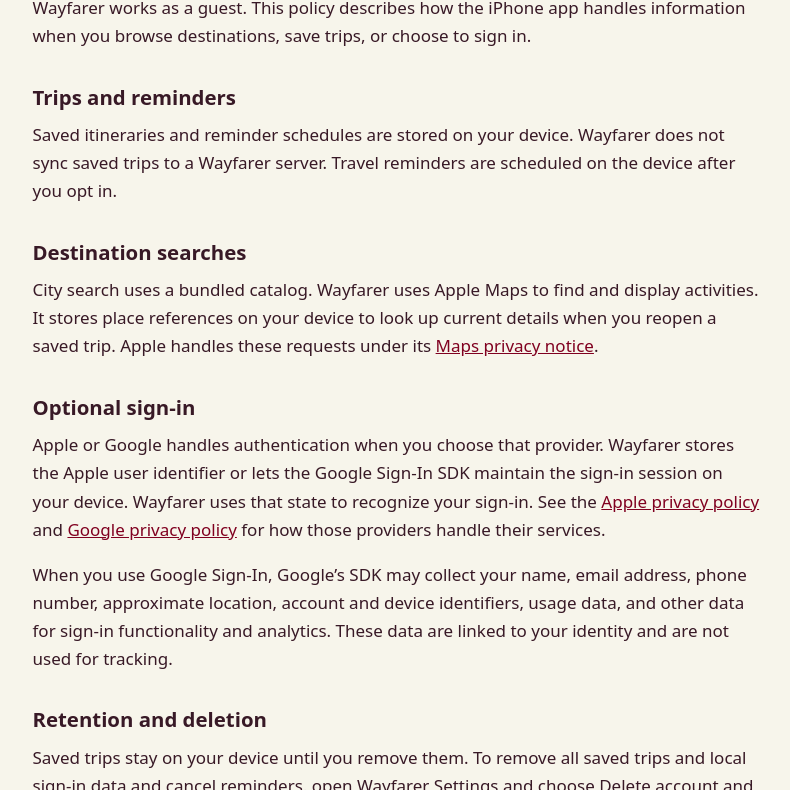
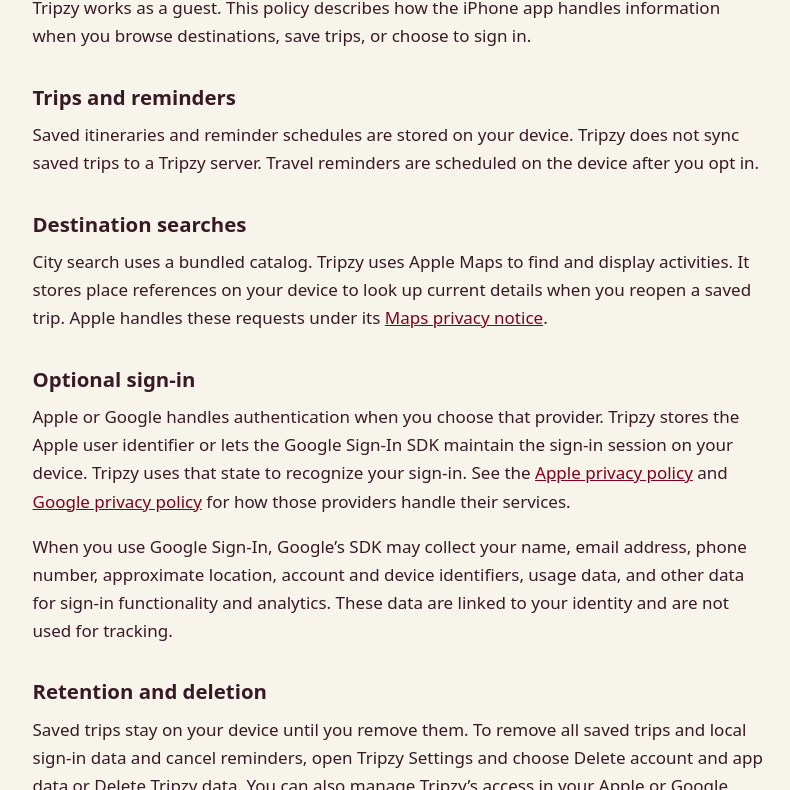
Before and after one commit to Shahzer7/tripoo-support, a plain HTML site: page privacy.html in a window 1280 px wide. Shown: the part 260-1050 px from the top of the page, without its empty margins (242-1032 px from the left). Drawn offline with Linux system fonts and the light colour scheme.

Commit message:
Rename public support and policies to Tripzy

```diff
--- a/privacy.html
+++ b/privacy.html
@@ -1,5 +1,5 @@
 <!doctype html>
-<html lang="en"><head><meta charset="utf-8"><meta name="viewport" content="width=device-width, initial-scale=1"><title>Privacy policy · Wayfarer</title>
+<html lang="en"><head><meta charset="utf-8"><meta name="viewport" content="width=device-width, initial-scale=1"><title>Privacy policy · Tripzy</title>
 <style>
 :root{color-scheme:light; background:#f7f5eb; color:#381926; font:17px/1.65 system-ui,sans-serif}
 body{max-width:43rem;margin:auto;padding:2rem 1.25rem 4rem} header{border-bottom:1px solid #e3d9d6;padding-bottom:1rem}
@@ -7,12 +7,12 @@ body{max-width:43rem;margin:auto;padding:2rem 1.25rem 4rem} header{border-bottom
 nav{display:flex;gap:1rem;flex-wrap:wrap;margin-top:.35rem} a{color:#800020;overflow-wrap:anywhere} a:focus-visible{outline:2px solid #800020;outline-offset:4px}
 h1{font-size:clamp(2.2rem,7vw,3.4rem);line-height:1.1;margin:2.5rem 0 1rem} h2{font-size:1.2rem;margin:1.8rem 0 .25rem} p{margin:.4rem 0 1rem}
 </style></head><body>
-<header><span class="brand">wayfarer</span><nav aria-label="Wayfarer information"><a href="./">Support</a><a href="./privacy.html">Privacy policy</a><a href="./terms.html">Terms of use</a></nav></header>
+<header><span class="brand">Tripzy</span><nav aria-label="Tripzy information"><a href="./">Support</a><a href="./privacy.html">Privacy policy</a><a href="./terms.html">Terms of use</a></nav></header>
 <main><h1>Privacy policy</h1>
-<p>Wayfarer works as a guest. This policy describes how the iPhone app handles information when you browse destinations, save trips, or choose to sign in.</p>
-<h2>Trips and reminders</h2><p>Saved itineraries and reminder schedules are stored on your device. Wayfarer does not sync saved trips to a Wayfarer server. Travel reminders are scheduled on the device after you opt in.</p>
-<h2>Destination searches</h2><p>City search uses a bundled catalog. Wayfarer uses Apple Maps to find and display activities. It stores place references on your device to look up current details when you reopen a saved trip. Apple handles these requests under its <a href="https://www.apple.com/legal/privacy/data/en/apple-maps/">Maps privacy notice</a>.</p>
-<h2>Optional sign-in</h2><p>Apple or Google handles authentication when you choose that provider. Wayfarer stores the Apple user identifier or lets the Google Sign-In SDK maintain the sign-in session on your device. Wayfarer uses that state to recognize your sign-in. See the <a href="https://www.apple.com/legal/privacy/">Apple privacy policy</a> and <a href="https://policies.google.com/privacy">Google privacy policy</a> for how those providers handle their services.</p>
+<p>Tripzy works as a guest. This policy describes how the iPhone app handles information when you browse destinations, save trips, or choose to sign in.</p>
+<h2>Trips and reminders</h2><p>Saved itineraries and reminder schedules are stored on your device. Tripzy does not sync saved trips to a Tripzy server. Travel reminders are scheduled on the device after you opt in.</p>
+<h2>Destination searches</h2><p>City search uses a bundled catalog. Tripzy uses Apple Maps to find and display activities. It stores place references on your device to look up current details when you reopen a saved trip. Apple handles these requests under its <a href="https://www.apple.com/legal/privacy/data/en/apple-maps/">Maps privacy notice</a>.</p>
+<h2>Optional sign-in</h2><p>Apple or Google handles authentication when you choose that provider. Tripzy stores the Apple user identifier or lets the Google Sign-In SDK maintain the sign-in session on your device. Tripzy uses that state to recognize your sign-in. See the <a href="https://www.apple.com/legal/privacy/">Apple privacy policy</a> and <a href="https://policies.google.com/privacy">Google privacy policy</a> for how those providers handle their services.</p>
 <p>When you use Google Sign-In, Google’s SDK may collect your name, email address, phone number, approximate location, account and device identifiers, usage data, and other data for sign-in functionality and analytics. These data are linked to your identity and are not used for tracking.</p>
-<h2>Retention and deletion</h2><p>Saved trips stay on your device until you remove them. To remove all saved trips and local sign-in data and cancel reminders, open Wayfarer Settings and choose Delete account and app data or Delete Wayfarer data. You can also manage Wayfarer’s access in your Apple or Google account settings.</p>
+<h2>Retention and deletion</h2><p>Saved trips stay on your device until you remove them. To remove all saved trips and local sign-in data and cancel reminders, open Tripzy Settings and choose Delete account and app data or Delete Tripzy data. You can also manage Tripzy’s access in your Apple or Google account settings.</p>
 <h2>Contact</h2><p>Send privacy questions to <a href="mailto:hasannawaz767@gmail.com">hasannawaz767@gmail.com</a>. If you contact support, your email and the details you send are used to respond to your request.</p></main></body></html>
```
Also changed, not shown: index.html (+3 -3 lines), terms.html (+5 -5 lines).
